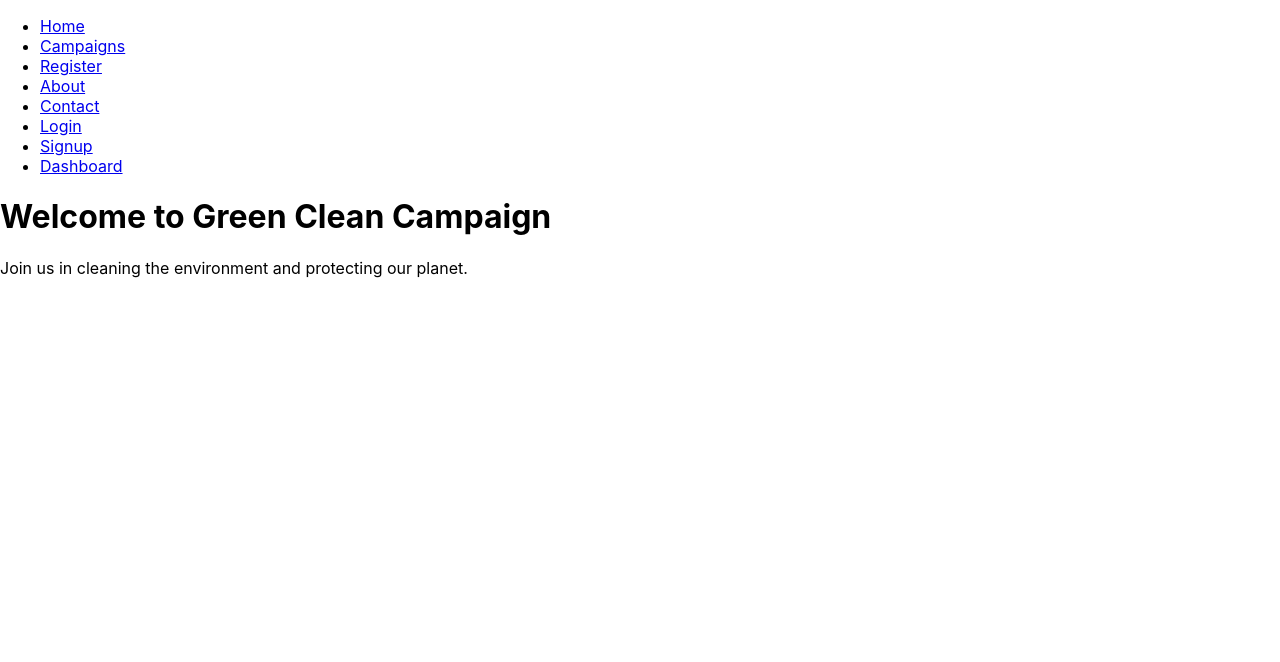
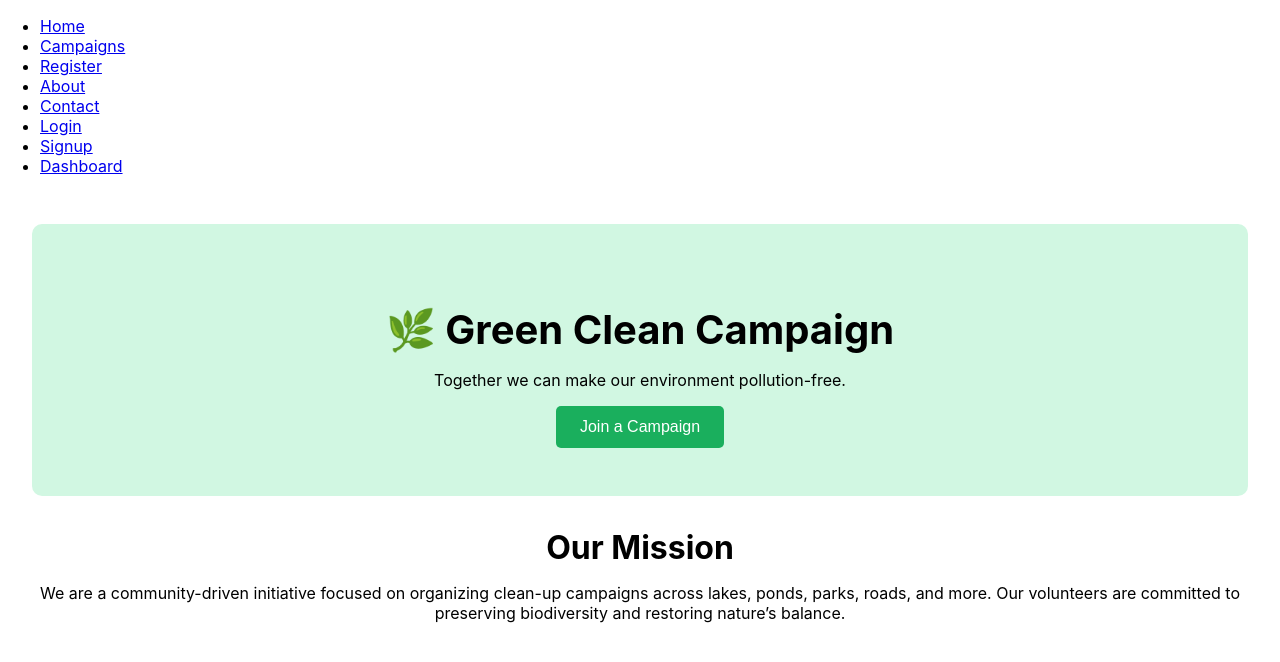
Before and after one commit to genz-sherlock/green-clean-campaign, a React (Create React App) app: page / in a window 1280 px wide. Shown: the top 662 px of the page. Built offline with nearby package versions, Linux system fonts and the light colour scheme.

Commit message:
Added hero section and mission info to Home page

```diff
--- /dev/null
+++ b/src/pages/Home.css
@@ -0,0 +1,35 @@
+.home-container {
+  padding: 2rem;
+  text-align: center;
+}
+
+.hero {
+  background-color: #d1f7e2;
+  padding: 3rem;
+  border-radius: 10px;
+  margin-bottom: 2rem;
+}
+
+.hero h1 {
+  font-size: 2.5rem;
+  margin-bottom: 1rem;
+}
+
+.cta-button {
+  background-color: #1aaf5d;
+  color: white;
+  border: none;
+  padding: 0.75rem 1.5rem;
+  font-size: 1rem;
+  cursor: pointer;
+  border-radius: 5px;
+}
+
+.cta-button:hover {
+  background-color: #168e4d;
+}
+
+.mission h2 {
+  font-size: 2rem;
+  margin-bottom: 1rem;
+}
--- a/src/pages/Home.js
+++ b/src/pages/Home.js
@@ -1,12 +1,28 @@
-import React from 'react'
+import React from "react";
+import { Link } from "react-router-dom";
+import "./Home.css"; // Optional: We'll create this CSS file for styling
 
 const Home = () => {
   return (
-    <div>
-      <h1>Welcome to Green Clean Campaign</h1>
-      <p>Join us in cleaning the environment and protecting our planet.</p>
+    <div className="home-container">
+      <section className="hero">
+        <h1>🌿 Green Clean Campaign</h1>
+        <p>Together we can make our environment pollution-free.</p>
+        <Link to="/campaigns">
+          <button className="cta-button">Join a Campaign</button>
+        </Link>
+      </section>
+
+      <section className="mission">
+        <h2>Our Mission</h2>
+        <p>
+          We are a community-driven initiative focused on organizing clean-up
+          campaigns across lakes, ponds, parks, roads, and more. Our volunteers
+          are committed to preserving biodiversity and restoring nature’s balance.
+        </p>
+      </section>
     </div>
-  )
-}
+  );
+};
 
-export default Home
+export default Home;
```
